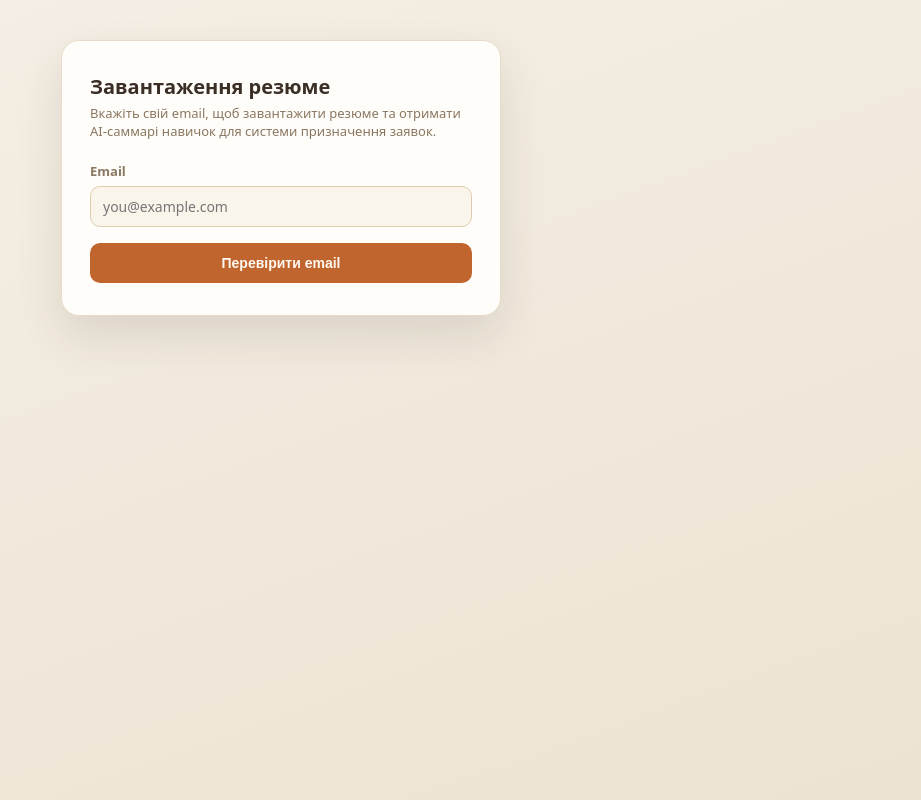
After one commit to 1Bohdan1-rgb/maintenance-ticket-router, a Flask app: page /technician/upload in a window 1280 px wide. The commit adds this page. Shown: the whole page, without its empty margins (359-1280 px from the left). Run offline with Flask 3, Linux system fonts and the light colour scheme.

Commit message:
Add technician resume upload with AI-generated summary
- Technician gains resume_summary (Text) and resume_uploaded_at (DateTime)
- New idempotent migrate_add_resume_fields.py for the Postgres schema
- resume_processor.py extracts text from PDF/DOCX and asks Claude for a
  short professional summary, with clear user-facing errors for
  unsupported formats or files with no extractable text
- GET/POST /technician/upload: email-only self-service page (no
  passwords) that gates the upload form on an email match against the
  technicians table
- Dashboard now lists each technician's contact info and resume summary

Ticket creation, classification, and the confirm-ticket flow are untouched.

Co-Authored-By: Claude Sonnet 5 <noreply@anthropic.com>

```diff
--- a/app.py
+++ b/app.py
@@ -56,6 +56,7 @@ def create_app():
     app.config["SQLALCHEMY_DATABASE_URI"] = _normalized_database_url()
     app.config["SQLALCHEMY_TRACK_MODIFICATIONS"] = False
     app.config["SECRET_KEY"] = os.environ.get("SECRET_KEY", "dev")
+    app.config["MAX_CONTENT_LENGTH"] = 8 * 1024 * 1024  # 8 MB, for resume uploads
 
     db.init_app(app)
     app.register_blueprint(tickets_bp)
--- a/models.py
+++ b/models.py
@@ -23,6 +23,8 @@ class Technician(db.Model):
     available = db.Column(db.Boolean, nullable=False, default=True)
     email = db.Column(db.String(255), nullable=True)
     phone = db.Column(db.String(30), nullable=True)
+    resume_summary = db.Column(db.Text, nullable=True)
+    resume_uploaded_at = db.Column(db.DateTime(timezone=True), nullable=True)
 
     tickets = db.relationship("Ticket", back_populates="assignee")
 
--- a/requirements.txt
+++ b/requirements.txt
@@ -4,3 +4,5 @@ python-dotenv==1.0.1
 anthropic==1.1.0
 gunicorn
 psycopg2-binary==2.9.9
+pypdf==6.18.1
+python-docx==1.2.0
--- a/routes.py
+++ b/routes.py
@@ -1,10 +1,12 @@
 import logging
+from datetime import datetime, timezone
 
 from flask import Blueprint, jsonify, render_template, request
 
 from ai_classifier import classify_ticket
 from email_notifier import send_confirmation_email, send_technician_notification
 from models import STATUSES, Technician, Ticket, db
+from resume_processor import ResumeProcessingError, allowed_filename, extract_text, generate_summary
 from translations import TRANSLATIONS, DEFAULT_LANG
 
 logger = logging.getLogger(__name__)
@@ -123,6 +125,66 @@ def confirm_ticket(ticket_id):
     return jsonify(ticket.to_dict(include_assignee=True))
 
 
+def _find_technician_by_email(email):
+    if not email:
+        return None
+    return Technician.query.filter(db.func.lower(Technician.email) == email.strip().lower()).first()
+
+
+@bp.route("/technician/upload", methods=["GET"])
+def technician_upload_form():
+    email = (request.args.get("email") or "").strip()
+    technician = None
+    error = None
+
+    if email:
+        technician = _find_technician_by_email(email)
+        if technician is None:
+            error = "Майстра з таким email не знайдено."
+
+    return render_template(
+        "technician_upload.html", email=email, technician=technician, error=error, success=None
+    )
+
+
+@bp.route("/technician/upload", methods=["POST"])
+def technician_upload_submit():
+    email = (request.form.get("email") or "").strip()
+    technician = _find_technician_by_email(email)
+    error = None
+    success = None
+
+    if not email:
+        error = "Вкажіть email."
+    elif technician is None:
+        error = "Майстра з таким email не знайдено."
+    else:
+        file = request.files.get("resume")
+        if file is None or not file.filename:
+            error = "Виберіть файл резюме (PDF або DOCX)."
+        elif not allowed_filename(file.filename):
+            error = "Підтримуються лише файли у форматі PDF або DOCX."
+        else:
+            try:
+                file_bytes = file.read()
+                resume_text = extract_text(file.filename, file_bytes)
+                summary = generate_summary(resume_text)
+            except ResumeProcessingError as exc:
+                error = str(exc)
+            except Exception:
+                logger.exception("Не вдалося обробити резюме для %s", email)
+                error = "Не вдалося згенерувати саммарі. Спробуйте ще раз пізніше."
+            else:
+                technician.resume_summary = summary
+                technician.resume_uploaded_at = datetime.now(timezone.utc)
+                db.session.commit()
+                success = "Резюме успішно оброблено, саммарі збережено."
+
+    return render_template(
+        "technician_upload.html", email=email, technician=technician, error=error, success=success
+    )
+
+
 @bp.route("/dashboard", methods=["GET"])
 def dashboard():
     stats, _ = _build_dashboard_stats()
@@ -133,7 +195,10 @@ def dashboard():
 def dashboard_view():
     stats, tickets = _build_dashboard_stats()
     recent_tickets = [t.to_dict(include_assignee=True) for t in tickets[:10]]
-    return render_template("dashboard.html", stats=stats, tickets=recent_tickets)
+    technicians = Technician.query.order_by(Technician.name).all()
+    return render_template(
+        "dashboard.html", stats=stats, tickets=recent_tickets, technicians=technicians
+    )
 
 
 @bp.route("/tickets", methods=["GET"])
--- /dev/null
+++ b/templates/technician_upload.html
@@ -0,0 +1,156 @@
+<!doctype html>
+<html lang="uk">
+<head>
+<meta charset="utf-8">
+<meta name="viewport" content="width=device-width, initial-scale=1">
+<title>Завантаження резюме — Maintenance Ticket Router</title>
+<style>
+  :root {
+    --bg-start: #f5efe6;
+    --bg-end: #ede3d3;
+    --card-bg: #fffdf9;
+    --card-border: #e8dcc8;
+    --field-bg: #faf5eb;
+    --field-border: #ddccb0;
+    --field-border-focus: #c1652f;
+    --text: #3a2e26;
+    --text-muted: #8a7761;
+    --accent: #c1652f;
+    --accent-hover: #a85426;
+    --green: #5b7b4b;
+    --red: #a63d2f;
+  }
+  * { box-sizing: border-box; }
+  body {
+    margin: 0;
+    min-height: 100vh;
+    background: linear-gradient(160deg, var(--bg-start), var(--bg-end));
+    color: var(--text);
+    font-family: system-ui, -apple-system, "Segoe UI", Roboto, Arial, sans-serif;
+    display: flex;
+    justify-content: center;
+    padding: 40px 16px;
+  }
+  .card {
+    width: 100%;
+    max-width: 440px;
+    background: var(--card-bg);
+    border: 1px solid var(--card-border);
+    border-radius: 18px;
+    box-shadow: 0 20px 45px rgba(58, 46, 38, 0.12);
+    padding: 32px 28px;
+    height: fit-content;
+  }
+  h1 { font-size: 20px; margin: 0 0 4px; }
+  .subtitle { color: var(--text-muted); font-size: 13px; margin: 0 0 22px; }
+  label {
+    display: block;
+    font-size: 13px;
+    font-weight: 600;
+    color: var(--text-muted);
+    margin-bottom: 6px;
+  }
+  input[type="email"], input[type="file"] {
+    width: 100%;
+    background: var(--field-bg);
+    border: 1px solid var(--field-border);
+    border-radius: 10px;
+    padding: 10px 12px;
+    font-size: 14px;
+    color: var(--text);
+    margin-bottom: 16px;
+    font-family: inherit;
+  }
+  input:focus { outline: none; border-color: var(--field-border-focus); }
+  button {
+    width: 100%;
+    background: var(--accent);
+    color: #fff8f0;
+    border: none;
+    border-radius: 10px;
+    padding: 12px;
+    font-size: 14px;
+    font-weight: 700;
+    cursor: pointer;
+  }
+  button:hover { background: var(--accent-hover); }
+  .msg {
+    border-radius: 8px;
+    padding: 10px 12px;
+    font-size: 13px;
+    margin-bottom: 16px;
+  }
+  .msg.error {
+    background: rgba(166, 61, 47, 0.1);
+    border: 1px solid rgba(166, 61, 47, 0.35);
+    color: #8a3223;
+  }
+  .msg.success {
+    background: rgba(91, 123, 75, 0.12);
+    border: 1px solid rgba(91, 123, 75, 0.35);
+    color: var(--green);
+  }
+  .upload-form { margin-top: 20px; }
+  .hint { font-size: 12px; color: var(--text-muted); margin: -8px 0 16px; }
+  .profile {
+    margin-top: 20px;
+    padding-top: 16px;
+    border-top: 1px dashed var(--field-border);
+  }
+  .profile .label {
+    font-size: 12px;
+    text-transform: uppercase;
+    letter-spacing: 0.04em;
+    color: var(--text-muted);
+    margin-bottom: 4px;
+  }
+  .profile .name { font-weight: 700; margin-bottom: 12px; }
+  .profile .summary {
+    font-size: 13px;
+    line-height: 1.5;
+    color: var(--text);
+    white-space: pre-wrap;
+  }
+  .profile .summary.muted { color: var(--text-muted); font-style: italic; }
+  .profile .uploaded-at { font-size: 12px; color: var(--text-muted); margin-top: 8px; }
+</style>
+</head>
+<body>
+  <div class="card">
+    <h1>Завантаження резюме</h1>
+    <p class="subtitle">Вкажіть свій email, щоб завантажити резюме та отримати AI-саммарі навичок для системи призначення заявок.</p>
+
+    {% if error %}<div class="msg error">{{ error }}</div>{% endif %}
+    {% if success %}<div class="msg success">{{ success }}</div>{% endif %}
+
+    <form method="get" action="{{ url_for('tickets.technician_upload_form') }}">
+      <label for="email">Email</label>
+      <input type="email" id="email" name="email" value="{{ email }}" placeholder="you@example.com" required>
+      <button type="submit">Перевірити email</button>
+    </form>
+
+    {% if technician %}
+    <form class="upload-form" method="post" action="{{ url_for('tickets.technician_upload_submit') }}" enctype="multipart/form-data">
+      <input type="hidden" name="email" value="{{ email }}">
+      <label for="resume">Файл резюме (PDF або DOCX)</label>
+      <input type="file" id="resume" name="resume" accept=".pdf,.docx" required>
+      <p class="hint">Лише текстові документи — скановані зображення без тексту не розпізнаються.</p>
+      <button type="submit">Завантажити та згенерувати саммарі</button>
+    </form>
+
+    <div class="profile">
+      <div class="label">Профіль</div>
+      <div class="name">{{ technician.name }} — {{ technician.specialty }}</div>
+      {% if technician.resume_summary %}
+        <div class="summary">{{ technician.resume_summary }}</div>
+        <div class="uploaded-at">
+          Оновлено: {{ technician.resume_uploaded_at.strftime('%Y-%m-%d %H:%M') if technician.resume_uploaded_at else "—" }} UTC
+        </div>
+      {% else %}
+        <div class="summary muted">Резюме ще не завантажено.</div>
+      {% endif %}
+    </div>
+    {% endif %}
+  </div>
+</body>
+</html>
```
Also changed, not shown: migrate_add_resume_fields.py (added, +61 -0 lines), resume_processor.py (added, +109 -0 lines), templates/dashboard.html (+35 -0 lines).
